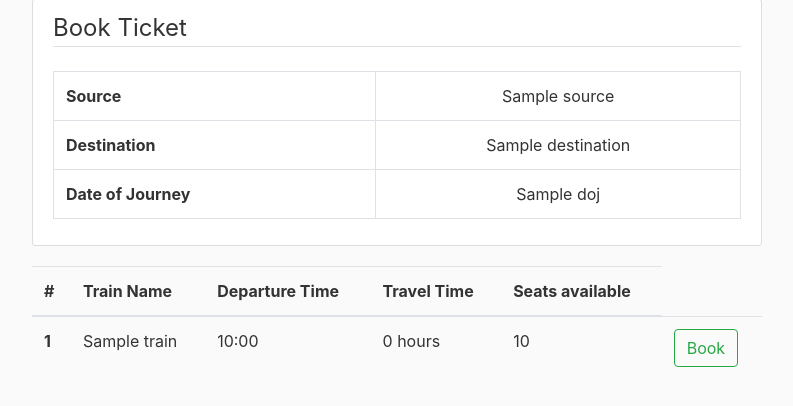
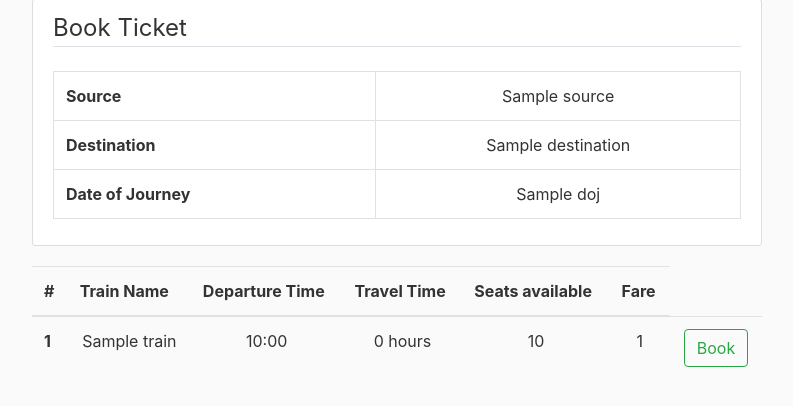
Before and after one commit to advaithhl/TTA, a Django app: template tta/bookings/templates/bookings/search_results.html in a window 1280 px wide. Shown: the part 81-487 px from the top of the page, without its empty margins (53-846 px from the left). Run offline with Django 3.2, Linux system fonts and the light colour scheme; tables that the repository leaves empty hold one stand-in row (values such as "Sample post"); the template is opened without the code that fills it: values that come from a table or form of the project are taken from there, most other values are stand-ins (such as "Sample title", 1, 10 or a date in 2020); some libraries are stand-ins or nearby versions.

Commit message:
Add Train Fare

```diff
--- a/tta/bookings/models.py
+++ b/tta/bookings/models.py
@@ -53,6 +53,11 @@ class Train(models.Model):
         verbose_name='Travel time'
     )
 
+    fare = models.IntegerField(
+        verbose_name='Fare',
+        validators=[MinValueValidator(100)],
+    )
+
     class Meta:
         verbose_name = 'Train'
 
--- a/tta/bookings/templates/bookings/search_results.html
+++ b/tta/bookings/templates/bookings/search_results.html
@@ -9,17 +9,19 @@
         <th scope="col">Departure Time</th>
         <th scope="col">Travel Time</th>
         <th scope="col">Seats available</th>
+        <th scope="col">Fare</th>
         </tr>
     </thead>
     <tbody>
     {% for train in trains %}
         <tr>
             <th scope="row">{{ forloop.counter }}</th>
-            <td>{{ train.train_name }}</td>
-            <td>{{ train.departure_time|time:"H:i" }}</td>
-            <td>{{ train.travel_time|duration }}</td>
-            <td>{{ train.seats_remaining }}</td>
-            <td><a class="btn btn-outline-success" href="#">Book</a></td>
+            <td align="center">{{ train.train_name }}</td>
+            <td align="center">{{ train.departure_time|time:"H:i" }}</td>
+            <td align="center">{{ train.travel_time|duration }}</td>
+            <td align="center">{{ train.seats_remaining }}</td>
+            <td align="center">{{ train.fare }}</td>
+            <td align="center"><a class="btn btn-outline-success" href="#">Book</a></td>
         </tr>
     {% endfor %}
     </tbody>
```
Also changed, not shown: tta/bookings/migrations/0006_train_fare.py (added).
